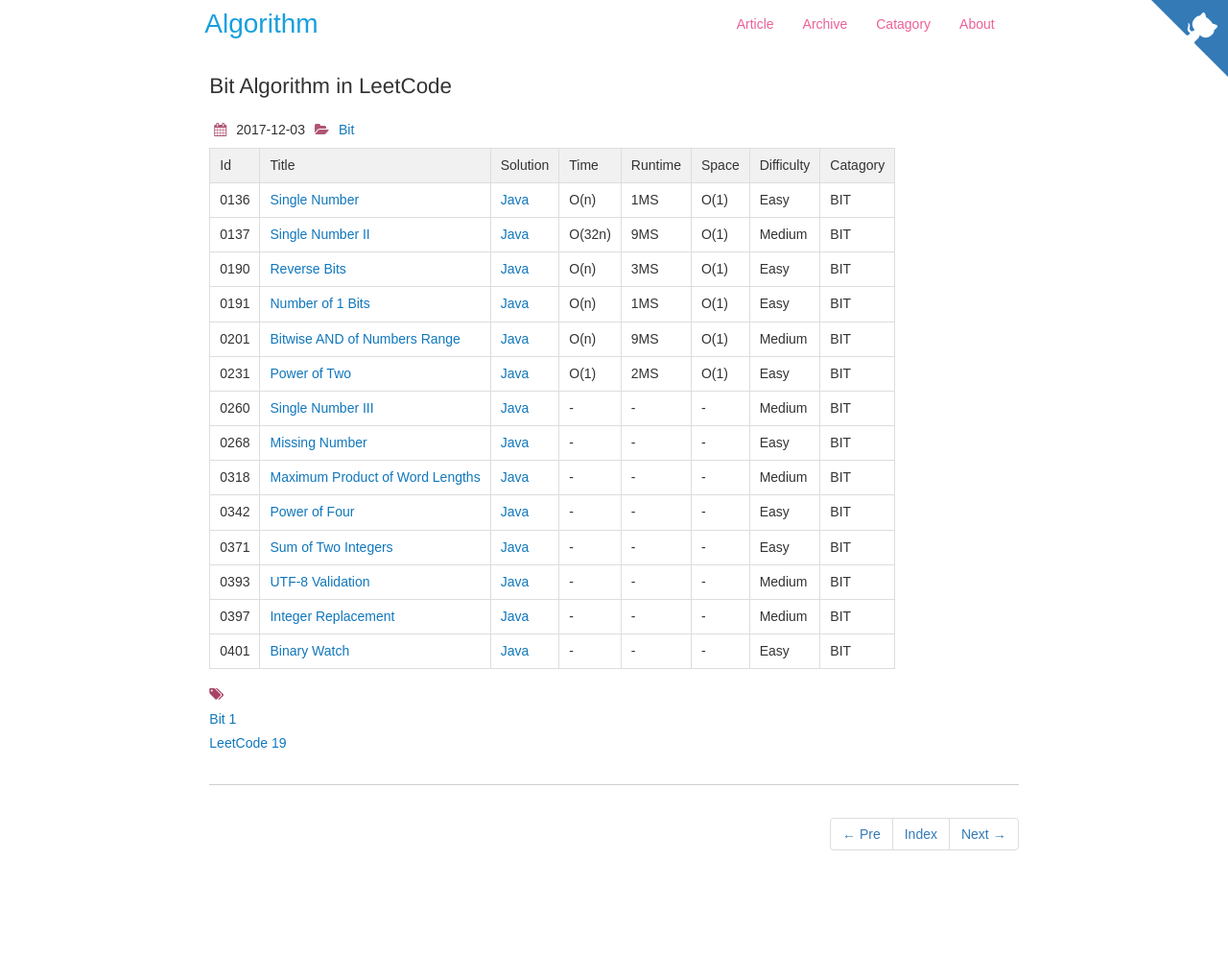
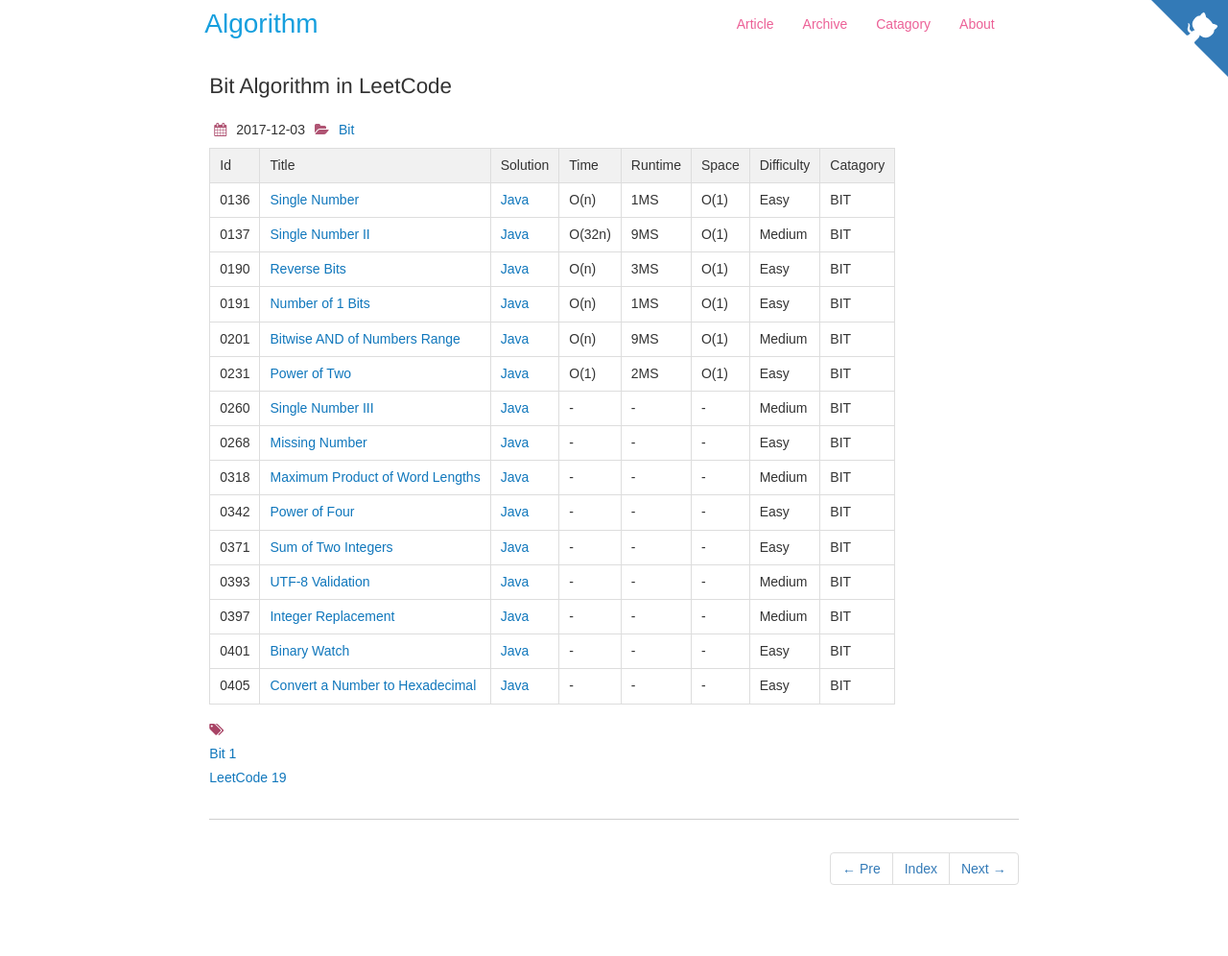
Before and after one commit to dunso/algorithm, a Jekyll site: the page built from docs/_posts/2017-12-03-Bit.md, in a window 1280 px wide. Shown: the whole page at 96% size. Built offline with Jekyll 4.4.1, drawn with Linux system fonts in a browser that asks for light colours; nearby versions of some CDN libraries; before the commit the page ends 960 px from its top, so only the background shows below that.

Commit message:
Add index of LeetCode0405.java to docs

```diff
--- a/docs/_posts/2017-12-03-Bit.md
+++ b/docs/_posts/2017-12-03-Bit.md
@@ -26,3 +26,4 @@
 |0393|[UTF-8 Validation](https://leetcode.com/problems/utf-8-validation/) | [Java](https://e.srl/leetcode-393/)  |-|-|-|  Medium |BIT|
 |0397|[Integer Replacement](https://leetcode.com/problems/integer-replacement/) | [Java](https://e.srl/leetcode-397/)  |-|-|-|  Medium |BIT|
 |0401|[Binary Watch](https://leetcode.com/problems/binary-watch/) | [Java](https://e.srl/leetcode-401/)  |-|-|-|  Easy |BIT|
+|0405|[Convert a Number to Hexadecimal](https://leetcode.com/problems/convert-a-number-to-hexadecimal/description/) | [Java](https://e.srl/leetcode-405/)  |-|-|-| Easy |BIT|
```
